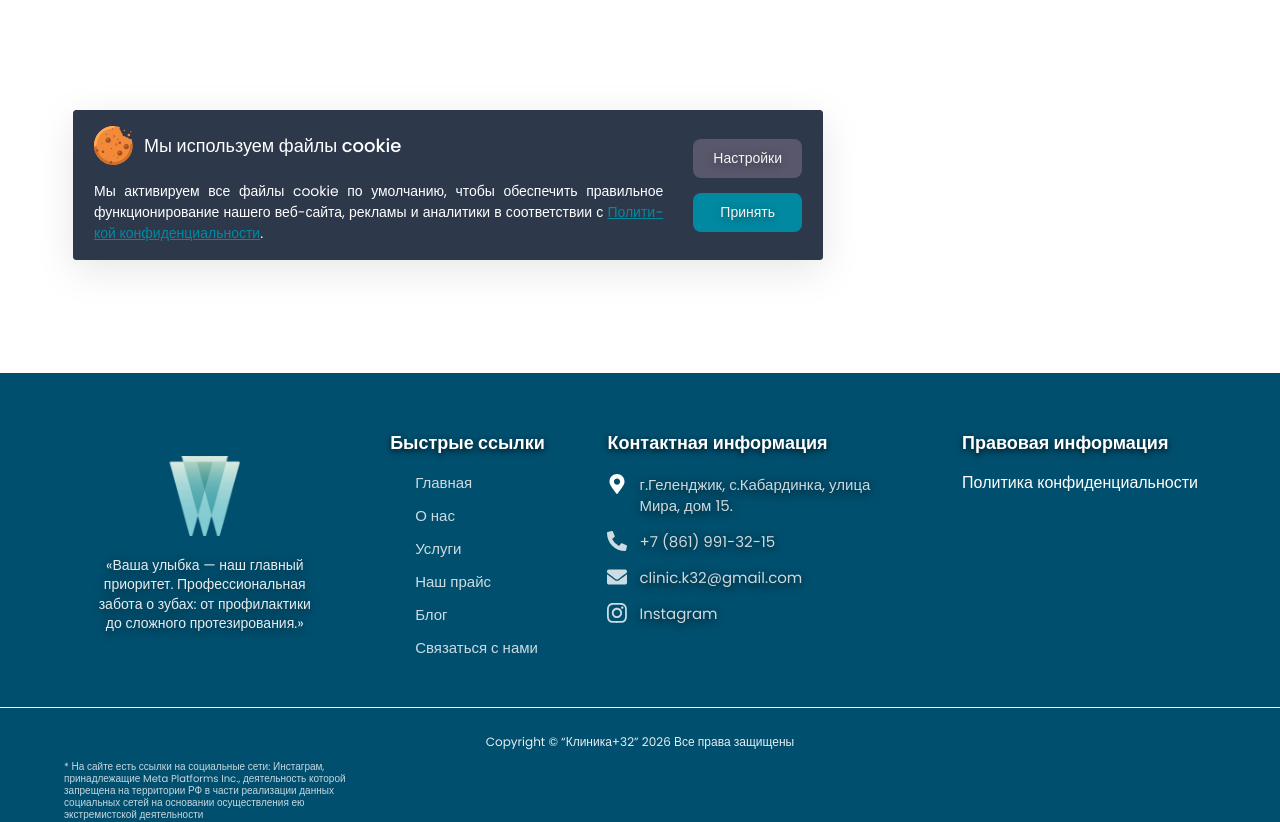
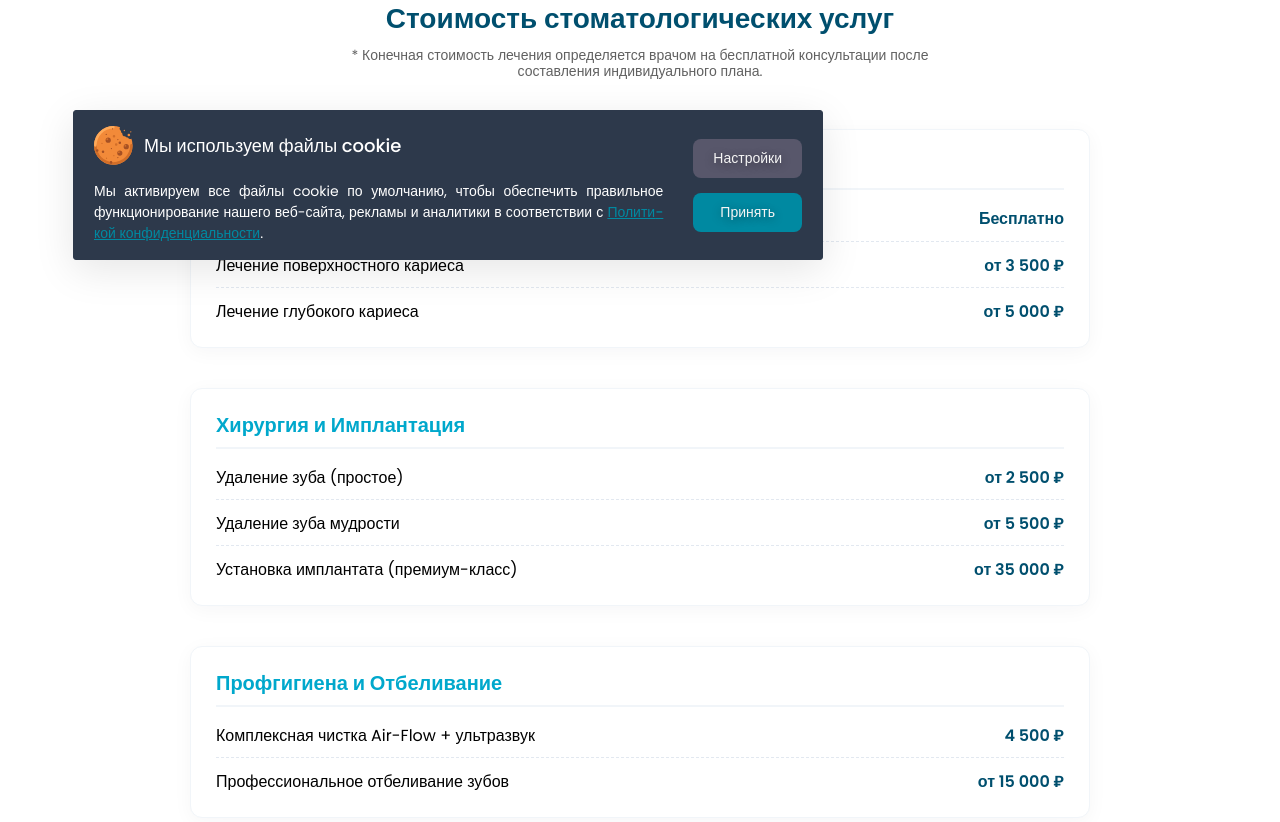
Before and after one commit to irinapodlisnyuk/stomatology-k32, a Next.js app: page /price in a window 1280 px wide. Before the commit this address had no page. Shown: the part 520-1342 px from the top of the page. Built offline with nearby package versions, Linux system fonts and the light colour scheme.

Commit message:
Fix final bundle and resolve strict cascading linter rules

```diff
--- /dev/null
+++ b/src/app/price/PricePage.module.scss
@@ -0,0 +1,124 @@
+// src/app/price/PricePage.module.scss
+@use "../../assets/styles/global/variables" as v;
+@use "../../assets/styles/global/mixins" as m;
+
+.priceSection {
+  padding: 60px 0 80px;
+
+  @include m.vp-767 {
+    padding: 40px 0 50px;
+  }
+}
+
+.priceHeader {
+  text-align: center;
+  margin-bottom: 50px;
+
+  @include m.vp-767 {
+    margin-bottom: 30px;
+  }
+}
+
+.priceTitle {
+  font-size: 28px;
+  font-weight: 600;
+  color: v.$blue-lagoon;
+  margin-bottom: 12px;
+
+  @include m.vp-767 {
+    font-size: 22px;
+  }
+}
+
+.priceSubtitle {
+  font-size: 14px;
+  color: v.$dim-gray1;
+  max-width: 600px;
+  margin: 0 auto;
+}
+
+.priceWrapper {
+  max-width: 900px;
+  margin: 0 auto;
+  display: flex;
+  flex-direction: column;
+  gap: 40px;
+}
+
+.priceCategory {
+  background-color: v.$white;
+  border-radius: 12px;
+  padding: 25px;
+  box-shadow: 0 4px 20px rgba(15, 23, 42, 0.04);
+  border: 1px solid #f1f5f9;
+
+  @include m.vp-767 {
+    padding: 15px;
+  }
+}
+
+.categoryTitle {
+  font-size: 20px;
+  font-weight: 600;
+  color: v.$pacific-blue;
+  margin-bottom: 20px;
+  padding-bottom: 10px;
+  border-bottom: 2px solid #f1f5f9;
+
+  @include m.vp-767 {
+    font-size: 16px;
+    margin-bottom: 15px;
+  }
+}
+
+.priceTable {
+  display: flex;
+  flex-direction: column;
+  gap: 15px;
+}
+
+.priceRow {
+  display: flex;
+  justify-content: space-between;
+  align-items: center;
+  gap: 20px;
+  padding-bottom: 12px;
+  border-bottom: 1px dashed #e2e8f0;
+
+  &:last-child {
+    border-bottom: none;
+    padding-bottom: 0;
+  }
+}
+
+.priceName {
+  font-size: 16px;
+  color: v.$black;
+  text-align: left;
+
+  @include m.vp-767 {
+    font-size: 14px;
+  }
+}
+
+.priceValue {
+  font-size: 16px;
+  font-weight: 600;
+  color: v.$blue-lagoon;
+  white-space: nowrap;
+
+  @include m.vp-767 {
+    font-size: 14px;
+  }
+}
+
+.priceActions {
+  text-align: center;
+  margin-top: 50px;
+}
+
+.priceNotice {
+  font-size: 16px;
+  font-weight: 500;
+  color: v.$dim-gray1;
+}
--- /dev/null
+++ b/src/app/price/page.tsx
@@ -0,0 +1,93 @@
+// src/app/price/page.tsx
+import { Metadata } from "next";
+import Hero from "@/components/Hero/Hero";
+import styles from "./PricePage.module.scss"; // Сейчас создадим этот файл стилей
+
+// Добавляем SEO-метаданные для поисковых роботов (Яндекс / Google)
+export const metadata: Metadata = {
+  title: "Цены на стоматологические услуги «Клиника +32» в Кабардинке | Прайс-лист",
+  description:
+    "Ознакомьтесь с актуальным прайс-листом стоматологической клиники «Клиника +32» в Кабардинке. Честные и доступные цены на лечение, имплантацию, протезирование и гигиену зубов.",
+  keywords: [
+    "стоматология кабардинка цены",
+    "прайс лист стоматологии геленджик",
+    "стоимость лечения зубов",
+    "имплантация зубов цена кабардинка",
+  ],
+  robots: { index: true, follow: true },
+};
+
+// Временный массив с базовыми ценами (замените на ваши реальные услуги клиники)
+const PRICE_CATEGORIES = [
+  {
+    category: "Терапевтическое лечение",
+    items: [
+      { name: "Консультация врача-стоматолога", price: "Бесплатно" },
+      { name: "Лечение поверхностного кариеса", price: "от 3 500 ₽" },
+      { name: "Лечение глубокого кариеса", price: "от 5 000 ₽" },
+    ],
+  },
+  {
+    category: "Хирургия и Имплантация",
+    items: [
+      { name: "Удаление зуба (простое)", price: "от 2 500 ₽" },
+      { name: "Удаление зуба мудрости", price: "от 5 500 ₽" },
+      { name: "Установка имплантата (премиум-класс)", price: "от 35 000 ₽" },
+    ],
+  },
+  {
+    category: "Профгигиена и Отбеливание",
+    items: [
+      { name: "Комплексная чистка Air-Flow + ультразвук", price: "4 500 ₽" },
+      { name: "Профессиональное отбеливание зубов", price: "от 15 000 ₽" },
+    ],
+  },
+];
+
+export default function PricePage() {
+  return (
+    <>
+      {/* Верхний баннер страницы */}
+      <Hero
+        title="Прайс-лист услуг"
+        subtitle="Прозрачная стоимость и честный подход к лечению без скрытых платежей"
+        imageFolder="/image/servicePage" // Используем существующую папку с картинками
+        imageName="service" // Используем оптимизированный баннер, который мы настроили
+        altText="Стоимость лечения зубов в Клинике +32"
+        pageType="call" // Активирует размеры 360px для идеального прохождения Lighthouse
+      />
+
+      <div className="container">
+        <section className={styles.priceSection}>
+          <div className={styles.priceHeader}>
+            <h2 className={styles.priceTitle}>Стоимость стоматологических услуг</h2>
+            <p className={styles.priceSubtitle}>
+              * Конечная стоимость лечения определяется врачом на бесплатной консультации после составления индивидуального плана.
+            </p>
+          </div>
+
+          {/* Вывод категорий и таблиц цен */}
+          <div className={styles.priceWrapper}>
+            {PRICE_CATEGORIES.map((cat, idx) => (
+              <div key={idx} className={styles.priceCategory}>
+                <h3 className={styles.categoryTitle}>{cat.category}</h3>
+                <div className={styles.priceTable}>
+                  {cat.items.map((item, itemIdx) => (
+                    <div key={itemIdx} className={styles.priceRow}>
+                      <span className={styles.priceName}>{item.name}</span>
+                      <span className={styles.priceValue}>{item.price}</span>
+                    </div>
+                  ))}
+                </div>
+              </div>
+            ))}
+          </div>
+
+          <div className={styles.priceActions}>
+            <p className={styles.priceNotice}>Остались вопросы по стоимости? Запишитесь на осмотр!</p>
+          </div>
+        </section>
+      </div>
+    </>
+  );
+}
--- a/src/components/HomePage/Blog/Blog.tsx
+++ b/src/components/HomePage/Blog/Blog.tsx
@@ -9,8 +9,6 @@ import { BlogGrid } from "./BlogGrid";
 interface BlogProps {
   isFullPage?: boolean;
 }
-
-
 
 export const Blog: FC<BlogProps> = ({ isFullPage = false }) => {
   return (
--- a/src/components/HomePage/Blog/BlogSlider.tsx
+++ b/src/components/HomePage/Blog/BlogSlider.tsx
@@ -1,6 +1,6 @@
 "use client";
 
-import { FC, useState, useEffect } from "react";
+import { FC, useState } from "react";
 import Link from "next/link";
 import styles from "./Blog.module.scss";
 import Icon from "@/components/Icon/Icon";
@@ -13,17 +13,6 @@ interface BlogSliderProps {
 
 export const BlogSlider: FC<BlogSliderProps> = ({ posts }) => {
   const [activeIndex, setActiveIndex] = useState(0);
-  const [isMobile, setIsMobile] = useState(false);
-
-  // Железное определение мобилки/тачскрина через брейкпоинт CSS (767px из вашего миксина)
-  useEffect(() => {
-    const checkDevice = () => {
-      setIsMobile(window.innerWidth <= 767);
-    };
-    checkDevice();
-    window.addEventListener("resize", checkDevice);
-    return () => window.removeEventListener("resize", checkDevice);
-  }, []);
 
   const handlePrev = () =>
     setActiveIndex((p) => (p > 0 ? p - 1 : posts.length - 1));
@@ -44,25 +33,22 @@ export const BlogSlider: FC<BlogSliderProps> = ({ posts }) => {
           const isVisible = diff >= -1 && diff <= 1;
           const translateX = diff * 85;
 
-          // Формируем инлайн-стили ТОЛЬКО для десктопа.
-          // На мобилках отдаем управление чистому SCSS файлу.
-          const inlineStyle = !isMobile
-            ? ({
-                transform: isCenter
-                  ? `translateX(${translateX}%) scale(1.05) translateY(-15px)`
-                  : `translateX(${translateX}%) scale(0.85)`,
-                opacity: isVisible ? (isCenter ? 1 : 0.6) : 0,
-                pointerEvents: isVisible ? "auto" : "none",
-              } as React.CSSProperties)
-            : undefined;
+          // Динамический расчет стилей работает реактивно на любых устройствах
+          const inlineStyle = {
+            transform: isCenter
+              ? `translateX(${translateX}%) scale(1.05) translateY(-15px)`
+              : `translateX(${translateX}%) scale(0.85)`,
+            opacity: isVisible ? (isCenter ? 1 : 0.6) : 0,
+            pointerEvents: isVisible ? "auto" : "none",
+          } as React.CSSProperties;
 
           return (
             <li
               key={id}
               style={inlineStyle}
-              className={`${styles["blog__item"]} ${!isMobile && isCenter ? styles["blog__item--center"] : ""}`}
+              className={`${styles["blog__item"]} ${isCenter ? styles["blog__item--center"] : ""}`}
               onClick={() => {
-                if (!isMobile && !isCenter) {
+                if (!isCenter) {
                   setActiveIndex(index);
                 }
               }}
@@ -71,8 +57,6 @@ export const BlogSlider: FC<BlogSliderProps> = ({ posts }) => {
                 href={`/blog/${slug || id}`}
                 className={styles["blog__item-link"]}
                 onClick={(e) => {
-                  if (isMobile) return;
-
                   if (!isCenter) {
                     e.preventDefault();
                   }
@@ -83,7 +67,7 @@ export const BlogSlider: FC<BlogSliderProps> = ({ posts }) => {
                   baseName={imgName}
                   alt={altText}
                   className={styles["blog__picture-img"]}
-                  sizes="(max-width: 767px) calc(100vw - 30px), (max-width: 1023px) calc(50vw - 40px), 500px"
+                  sizes="(max-width: 767px) 360px, (max-width: 1023px) 500px, 400px"
                 />
                 <div className={styles["blog__item-content"]}>
                   <span className={styles["blog__item-name"]}>{name}</span>
--- a/src/components/HomePage/Contact/Contact.tsx
+++ b/src/components/HomePage/Contact/Contact.tsx
@@ -6,22 +6,9 @@ import LoaderPage from "@/components/LoaderPage/LoaderPage";
 import dynamic from "next/dynamic";
 
 const LazyMap = dynamic(
-  () => Promise.resolve(() => (
-    <iframe
-      className={styles["contact__container-map"]}
-      src="https://yandex.ru/map-widget/v1/?from=mapframe&ll=37.938656%2C44.650382&mode=usermaps&source=mapframe&um=constructor%3A17c5e99398aa80de68596ce5822d5849aa805038971cfac10d65aee07c8efb4f&utm_source=mapframe&z=18"
-      width="100%"
-      height="100%"
-      style={{ border: 0 }}
-      allowFullScreen={true}
-      loading="lazy"
-      title="Стоматологическая клиника К+32 в Кабардинке на карте"
-      sandbox="allow-scripts allow-same-origin allow-popups allow-forms"
-      referrerPolicy="no-referrer-when-downgrade"
-    ></iframe>
-  )),
+  () => import("./MapComponent"),
   {
-    ssr: false,
+    ssr: false, // Отключаем рендеринг на сервере, чтобы тяжелые скрипты карт не портили SEO и скорость
     loading: () => (
       <div className={styles.contact__mapLoader}>
         <LoaderPage local={true} />
@@ -36,21 +23,8 @@ export default function Contact() {
       <div className="container">
         <div className={styles.contact__wrapper}>
           <div className={styles.contact__container}>
-            {/* <iframe
-              className={styles["contact__container-map"]}
-              // src="https://yandex.ru/map-widget/v1/?ll=37.938266%2C44.649636&mode=whatshere&whatshere%5Bpoint%5D=37.937193%2C44.650068&whatshere%5Bzoom%5D=17&z=15.6"
-              src="https://yandex.ru/map-widget/v1/?from=mapframe&ll=37.938656%2C44.650382&mode=usermaps&source=mapframe&um=constructor%3A17c5e99398aa80de68596ce5822d5849aa805038971cfac10d65aee07c8efb4f&utm_source=mapframe&z=18"
-              width="100%"
-              height="100%"
-              style={{ border: 0 }}
-              allowFullScreen={true}
-              loading="lazy"
-              title="Стоматологическая клиника К+32 в Кабардинке на карте"
-              sandbox="allow-scripts allow-same-origin allow-popups allow-forms"
-              referrerPolicy="no-referrer-when-downgrade"
-            ></iframe> */}
-
-               <LazyMap />
+            {/* Вызов ленивой карты теперь сработает безотказно */}
+            <LazyMap />
           </div>
 
           <div className={styles.contact__info}>
@@ -97,7 +71,8 @@ export default function Contact() {
             </ul>
 
             <div className={styles["contact__actions"]}>
-              <Link href="/contact" className="btn btn--contact">
+              {/* ⚡ Проверьте путь: /contact или /contacts (если папка во множественном числе) */}
+              <Link href="/contacts" className="btn btn--contact">
                 Свяжитесь с нами
               </Link>
             </div>
--- /dev/null
+++ b/src/components/HomePage/Contact/MapComponent.tsx
@@ -0,0 +1,19 @@
+import React from "react";
+import styles from "./Contact.module.scss";
+
+export default function MapComponent() {
+  return (
+    <iframe
+      className={styles["contact__container-map"]}
+      src="https://yandex.ru/map-widget/v1/?from=mapframe&ll=37.938656%2C44.650382&mode=usermaps&source=mapframe&um=constructor%3A17c5e99398aa80de68596ce5822d5849aa805038971cfac10d65aee07c8efb4f&utm_source=mapframe&z=18"
+      width="100%"
+      height="100%"
+      style={{ border: 0 }}
+      allowFullScreen={true}
+      loading="lazy"
+      title="Стоматологическая клиника К+32 в Кабардинке на карте"
+      sandbox="allow-scripts allow-same-origin allow-popups allow-forms"
+      referrerPolicy="no-referrer-when-downgrade"
+    ></iframe>
+  );
+}
--- a/src/components/HomePage/Questions/Questions.tsx
+++ b/src/components/HomePage/Questions/Questions.tsx
@@ -1,22 +1,22 @@
 "use client";
-import { useMemo, useState, useSyncExternalStore } from "react";
+import { useMemo, useState } from "react";
 import styles from "./Questions.module.scss";
 import { QUESTIONS_DATA, QuestionsItem } from "@/data/Questions_data";
 import Icon from "@/components/Icon/Icon";
-import LoaderPage from "../../LoaderPage/LoaderPage";
 
-const shuffleArray = (array: QuestionsItem[]): QuestionsItem[] => {
+const getStableShuffledQuestions = (array: QuestionsItem[]): QuestionsItem[] => {
+  if (array.length <= 4) return array;
+
+
   const shuffled = [...array];
+  const step = 3; // Шаг сдвига для эффекта "случайности"
+
   for (let i = shuffled.length - 1; i > 0; i--) {
-    const j = Math.floor(Math.random() * (i + 1));
+    const j = (i * step) % (i + 1);
     [shuffled[i], shuffled[j]] = [shuffled[j], shuffled[i]];
   }
   return shuffled;
 };
-
-const emptySubscribe = () => () => {};
-const getClientSnapshot = () => true;
-const getServerSnapshot = () => false;
 
 // Функция-хелпер для рендеринга карточки
 const renderQuestionItem = (
@@ -41,7 +41,6 @@ const renderQuestionItem = (
         <span className={styles["questions__item-title"]}>
           {question.title}
         </span>
-
       </button>
 
       <div className={styles["questions__item-body"]}>
@@ -60,14 +59,8 @@ const renderQuestionItem = (
 export default function Questions() {
   const [activeId, setActiveId] = useState<string | null>(null);
 
-  const isMounted = useSyncExternalStore(
-    emptySubscribe,
-    getClientSnapshot,
-    getServerSnapshot,
-  );
-
   const shuffledQuestions = useMemo(() => {
-    return shuffleArray(QUESTIONS_DATA).slice(0, 4);
+    return getStableShuffledQuestions(QUESTIONS_DATA).slice(0, 4);
   }, []);
 
   const leftColumnQuestions = useMemo(() => {
@@ -81,21 +74,6 @@ export default function Questions() {
   const toggleQuestion = (id: string) => {
     setActiveId(activeId === id ? null : id);
   };
-
-  if (!isMounted) {
-    return (
-      <section className={styles.questions}>
-        <div className="container">
-          <div className={styles.questions__wrapper}>
-            <h2 className={styles["questions__wrapper-title"]}>
-              Часто задаваемые вопросы
-            </h2>
-            <LoaderPage local={true} />
-          </div>
-        </div>
-      </section>
-    );
-  }
 
   return (
     <section className={styles.questions}>
```
